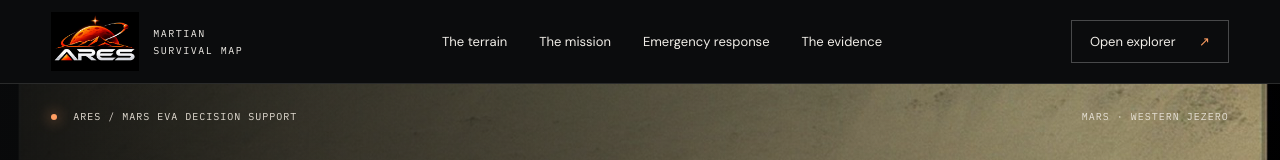
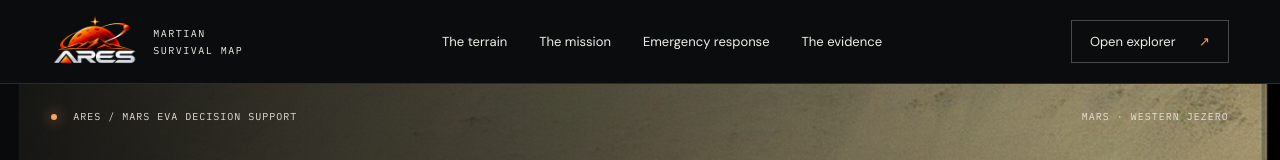
Before and after one commit to htoomyatmineain/ARES-Martian-Survival-Map, a React (Vite) app in the folder mars-explorer-web/: page / in a window 1280 px wide. Shown: the top 160 px of the page. Built offline with nearby package versions, Linux system fonts and the light colour scheme.

Commit message:
Use supplied transparent ARES logo in landing and app headers

```diff
--- a/mars-explorer-web/src/LandingPage.tsx
+++ b/mars-explorer-web/src/LandingPage.tsx
@@ -8,7 +8,7 @@ export default function LandingPage(){
  useEffect(()=>{const container=root.current;if(!container)return;const nodes=container.querySelectorAll<HTMLElement>('[data-reveal]');if(window.matchMedia('(prefers-reduced-motion: reduce)').matches)return;const observer=new IntersectionObserver(entries=>{for(const entry of entries)if(entry.isIntersecting){entry.target.classList.add('is-revealed');observer.unobserve(entry.target);}},{root:container,threshold:.08});nodes.forEach(n=>{n.classList.add('will-reveal');observer.observe(n);});return()=>observer.disconnect();},[]);
  return <div className="ares-landing" ref={root}>
   <a className="al-skip" href="#overview">Skip to overview</a>
-  <header className="al-nav"><a className="al-brand" href="/" aria-label="ARES home"><img src="/ares-logo.png" width="90" height="60" alt="ARES"/><span>MARTIAN SURVIVAL MAP</span></a><nav aria-label="Landing page"><a href="#overview">The terrain</a><a href="#mission">The mission</a><a href="#emergency">Emergency response</a><a href="#evidence">The evidence</a></nav><a className="al-nav-cta" href={EXPLORER}>Open explorer <span aria-hidden="true">↗</span></a></header>
+  <header className="al-nav"><a className="al-brand" href="/" aria-label="ARES home"><img src="/ares-logo-transparent.png" width="90" height="60" alt="ARES"/><span>MARTIAN SURVIVAL MAP</span></a><nav aria-label="Landing page"><a href="#overview">The terrain</a><a href="#mission">The mission</a><a href="#emergency">Emergency response</a><a href="#evidence">The evidence</a></nav><a className="al-nav-cta" href={EXPLORER}>Open explorer <span aria-hidden="true">↗</span></a></header>
   <main>
    <section className="al-hero" aria-labelledby="al-title"><img className="al-hero-photo" src="/images/landing/jezero-delta.jpg" alt="Perseverance’s view of a remnant of Jezero’s ancient river delta" fetchPriority="high"/><div className="al-hero-shade"/>
     <div className="al-hero-top"><span><i/> ARES / MARS EVA DECISION SUPPORT</span><span>MARS · WESTERN JEZERO</span></div>
--- a/mars-explorer-web/src/RegionalWorkspace.tsx
+++ b/mars-explorer-web/src/RegionalWorkspace.tsx
@@ -136,7 +136,7 @@ export default function RegionalWorkspace() {
           </div><p className="rm-telemetry-foot">{routing.status}{route&&` · Max ground slope bound ${route.maxSlope.toFixed(1)}° · ${route.warnings.length} flagged segments · ${route.profileSamples} profile samples`} · DEMO LIMITS / NOT EVA CERTIFIED</p></div>
         </section>):null;
   return <main className={`regional-map rm-workspace-${workspace} ${toolsOpen?'rm-tools-open':'rm-tools-closed'} ${mapOnly?'rm-map-only':''} ${missionMapExpanded?'rm-mission-map-expanded':''}`}>
-    <header className="rm-header"><a className="rm-wordmark" href="/" aria-label="ARES home"><img className="rm-brand-logo" src="/ares-logo.png" alt="ARES"/><span>Martian Survival Map</span></a><nav className="rm-primary-nav" aria-label="Primary navigation"><button aria-current={workspace==='map'?'page':undefined} onClick={()=>setWorkspace('map')}>Map</button><button aria-current={workspace==='mission'?'page':undefined} onClick={()=>{setWorkspace('mission');setPicking(false);}}>Mission</button><button aria-current={workspace==='emergency'?'page':undefined} onClick={()=>{setWorkspace('emergency');setPicking(false);}}>Emergency</button><button id="rm-tool-sources" aria-controls="rm-sources-page" aria-current={workspace==='sources'?'page':undefined} onClick={()=>{setWorkspace('sources');setPicking(false);}}>Sources</button></nav><span className="rm-header-divider"/><span className="rm-header-title">REGIONAL SCIENCE WORKSPACE</span></header>
+    <header className="rm-header"><a className="rm-wordmark" href="/" aria-label="ARES home"><img className="rm-brand-logo" src="/ares-logo-transparent.png" alt="ARES"/><span>Martian Survival Map</span></a><nav className="rm-primary-nav" aria-label="Primary navigation"><button aria-current={workspace==='map'?'page':undefined} onClick={()=>setWorkspace('map')}>Map</button><button aria-current={workspace==='mission'?'page':undefined} onClick={()=>{setWorkspace('mission');setPicking(false);}}>Mission</button><button aria-current={workspace==='emergency'?'page':undefined} onClick={()=>{setWorkspace('emergency');setPicking(false);}}>Emergency</button><button id="rm-tool-sources" aria-controls="rm-sources-page" aria-current={workspace==='sources'?'page':undefined} onClick={()=>{setWorkspace('sources');setPicking(false);}}>Sources</button></nav><span className="rm-header-divider"/><span className="rm-header-title">REGIONAL SCIENCE WORKSPACE</span></header>
     <div className="rm-body">{workspace==='sources'&&<Suspense fallback={<div className="rm-empty" role="status">Loading sources…</div>}><SourcesPage/></Suspense>}{workspace==='emergency'&&(!shared||!terrain)&&<div className="rm-empty" role={error?'alert':'status'}>{error?<><h2>Terrain could not load</h2><p>{error}</p><button onClick={()=>setRetry(v=>v+1)}>Retry</button></>:<>Loading regional terrain for Emergency…</>}</div>}{workspace==='emergency'&&shared&&terrain&&<EmergencyWorkspace shared={shared} terrain={terrain} mission={mission.state}/>}{workspace==='map'&&<nav className="rm-tool-rail" aria-label="Map tools" hidden={mapOnly}>{SIDEBAR_PANELS.filter(panel=>panel.id!=='sources').map(panel=><button key={panel.id} id={`rm-tool-${panel.id}`} aria-controls="rm-tools-panel" aria-expanded={toolsOpen&&sidebarPanel===panel.id} onClick={()=>openTool(panel.id)}>{panel.id==='mission'?'Route':panel.label}</button>)}<button className="rm-map-only-button" onClick={enterMapOnly}>Map only</button></nav>}{workspace==='map'&&mapOnly&&<button className="rm-restore-tools" onClick={()=>{setMapOnly(false);setToolsOpen(true);}}>Show map tools</button>}<aside id="rm-tools-panel" hidden={workspace==='map'&&(!toolsOpen||mapOnly)} className="rm-sidebar" aria-label={workspace==='map'?'Map exploration and route planning':'Mission controls'}><div className="rm-sidebar-head" hidden={workspace!=='map'||sidebarPanel!=='sources'}>
 
       <div className="rm-tools-heading"><span>{SIDEBAR_PANELS.find(p=>p.id===sidebarPanel)?.label}</span><button aria-label="Collapse map tools" onClick={collapseTools}>×</button></div><SidebarTabs value={sidebarPanel} onChange={setSidebarPanel}/></div><div className={`rm-sidebar-body rm-sidebar-body-${workspace==='mission'?'mission':sidebarPanel}`}>
```
Also changed, not shown: mars-explorer-web/public/ares-logo-transparent.png (added).
